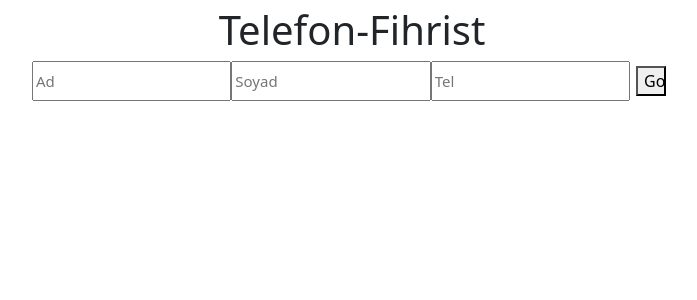
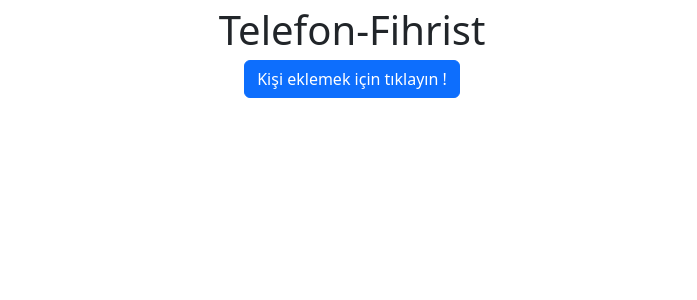
Before and after one commit to ridvan-aydin-del/tel-fihrist, a React (Create React App) app: page / in a window 1280 px wide. Shown: the top 300 px of the page, without its empty margins (288-985 px from the left). Built offline with nearby package versions, Linux system fonts and the light colour scheme.

Commit message:
Modal ve 3. Input eklendi

```diff
--- a/package.json
+++ b/package.json
@@ -12,6 +12,7 @@
     "@types/react-dom": "^18.0.9",
     "bootstrap": "^5.2.3",
     "react": "^18.2.0",
+    "react-bootstrap": "^2.7.0",
     "react-dom": "^18.2.0",
     "react-scripts": "5.0.1",
     "reactstrap": "^9.1.5",
--- a/src/App.tsx
+++ b/src/App.tsx
@@ -1,94 +1,15 @@
 import React, { useState } from "react";
 import "./App.css";
-import Input from "./components/Input";
-import Input2 from "./components/Input2";
-import { Ekle } from "./model";
-import { Eklee } from "./model2";
-import { Tel } from "./model3";
-import { Table } from 'reactstrap';
 import 'bootstrap/dist/css/bootstrap.min.css';
+import ModalEkle from './components/ModalEkle'
 
 
 const App: React.FC = () => {
-  {/*----Ad----*/}
-  const [ekle, setEkle] = useState<string>("");
-  const [ekles, setEkles] = useState<Ekle[]>([]);
 
-  const elleEkle = (e: React.FormEvent) => {
-    e.preventDefault();
-    if (ekle) {
-      setEkles([...ekles, { id: Date.now(), ekle, isDone: false, idd: Date.now(), eklee, isDonee: false, iddd: Date.now(), ekleee, isDoneee: false }]);
-      setEkle("");
-    }
-  }
-{/*----Ad----*/}
-{/*----soyAd----*/}
-  const [eklee,setEklee] = useState<string>("");
-  const [ekless, setEkless] = useState<Eklee[]>([]);
-
-  const elleEklee = (t: React.FormEvent) => {
-    t.preventDefault();
-    if (eklee) {
-      setEkless([...ekless, { idd: Date.now(), eklee, isDonee: false }]);
-      setEklee("");
-    }
-  }
-
-{/*----soyAd----*/}
-{/*----Tel----*/}
-const [ekleee,setEkleee] = useState<string>("");
-const [tell, setTell] = useState<Tel[]>([]);
-
-const elleEkleee = (a: React.FormEvent) => {
-  a.preventDefault();
-  if (ekleee) {
-    setTell([...tell, { iddd: Date.now(), ekleee, isDoneee: false }]);
-    setEkleee("");
-  }
-}
-
-{/*----Tel----*/}
-{/*----Ülke----*/}
-
-{/*----Ülke----*/}
   return (
     <div className="App">
       <span className="baslik">Telefon-Fihrist</span>
-      <Input ekle={ekle} setEkle={setEkle} elleEkle={elleEkle}
-       eklee={eklee} setEklee={setEklee} elleEklee={elleEklee}
-       ekleee={ekleee} setEkleee={setEkleee} elleEkleee={elleEkleee}
-        />
-
-  {ekles.map((t) => (
-        <Table striped >
-        <thead>
-    <tr>
-      <th>
-        Ad
-      </th>
-      <th>
-        Soyad
-      </th>
-      <th>
-        Telefon Numarası
-      </th>
-      <th>
-        Ülke
-      </th>
-    </tr>
-  </thead>
-  <tbody>
-    <tr>
-
-    <td className="list">{t.ekle}</td>
-    <td className="list">{t.eklee}</td>
-    <td className="list">{t.ekleee}</td>
-    </tr>
-
-  </tbody>
-      </Table>
-      ))}
-
+      <ModalEkle/>
     </div>
   );
 };
--- a/src/components/Input.tsx
+++ b/src/components/Input.tsx
@@ -1,5 +1,11 @@
 import React from "react";
 import "./styles.css";
+
+import Button from 'react-bootstrap/Button';
+import Modal from 'react-bootstrap/Modal';
+
+import 'bootstrap/dist/css/bootstrap.min.css';
+import { Table } from 'reactstrap';
 
 interface Props {
   ekle: string;
@@ -13,9 +19,13 @@ interface Props {
   ekleee: string;
   setEkleee: React.Dispatch<React.SetStateAction<string>>;
   elleEkleee: (a: React.FormEvent) => void;
+
+  ekleeee: string;
+  setEkleeee: React.Dispatch<React.SetStateAction<string>>;
+  elleEkleeee: (a: React.FormEvent) => void;
 }
 
-const Input: React.FC<Props> = ({ ekle, setEkle, elleEkle, eklee, setEklee, elleEklee, ekleee,setEkleee,elleEkleee}) => {
+const Input: React.FC<Props> = ({ ekle, setEkle, elleEkle, eklee, setEklee, elleEklee, ekleee,setEkleee,elleEkleee, ekleeee,setEkleeee,elleEkleeee}) => {
   return (
     <form className="input" onSubmit={(e) => elleEkle(e)}>
       <input
@@ -41,10 +51,16 @@ const Input: React.FC<Props> = ({ ekle, setEkle, elleEkle, eklee, setEklee, elle
         placeholder="Tel"
         className="input__box"
       />
+      <input
+        type="input"
+        value={ekleeee}
+        onChange={(b) => setEkleeee(b.target.value)}
+        placeholder="Ülke"
+        className="input__box"
+      />
 
-      <button className="input__submit" type="submit">
-        Go
-      </button>
+
+<Button variant="primary" type="submit">Ekle</Button>
     </form>
   );
 };
--- /dev/null
+++ b/src/components/ModalEkle.tsx
@@ -0,0 +1,136 @@
+import React, { useState } from 'react';
+import Button from 'react-bootstrap/Button';
+import Modal from 'react-bootstrap/Modal';
+
+import Input from "./Input";
+import { Ekle } from "../model";
+import { Eklee } from "../model2";
+import { Tel } from "../model3";
+import { Ulke } from "../model4";
+
+import { Table } from 'reactstrap';
+
+
+function ModalEkle() {
+  const [show, setShow] = useState(false);
+
+  const handleClose = () => setShow(false);
+  const handleShow = () => setShow(true);
+
+
+    {/*----Ad----*/}
+    const [ekle, setEkle] = useState<string>("");
+    const [ekles, setEkles] = useState<Ekle[]>([]);
+
+    const elleEkle = (e: React.FormEvent) => {
+      e.preventDefault();
+      if (ekle) {
+        setEkles([...ekles, { id: Date.now(), ekle, isDone: false, idd: Date.now(), eklee, isDonee: false, iddd: Date.now(), ekleee, isDoneee: false , idddd: Date.now(), ekleeee, isDoneeee: false }]);
+        setEkle("");
+      }
+    }
+  {/*----Ad----*/}
+  {/*----soyAd----*/}
+    const [eklee,setEklee] = useState<string>("");
+    const [ekless, setEkless] = useState<Eklee[]>([]);
+
+    const elleEklee = (t: React.FormEvent) => {
+      t.preventDefault();
+      if (eklee) {
+        setEkless([...ekless, { idd: Date.now(), eklee, isDonee: false }]);
+        setEklee("");
+      }
+    }
+
+  {/*----soyAd----*/}
+  {/*----Tel----*/}
+  const [ekleee,setEkleee] = useState<string>("");
+  const [tell, setTell] = useState<Tel[]>([]);
+
+  const elleEkleee = (a: React.FormEvent) => {
+    a.preventDefault();
+    if (ekleee) {
+      setTell([...tell, { iddd: Date.now(), ekleee, isDoneee: false }]);
+      setEkleee("");
+    }
+  }
+
+  {/*----Tel----*/}
+  {/*----Ülke----*/}
+  const [ekleeee,setEkleeee] = useState<string>("");
+  const [ulkee, setUlkee] = useState<Ulke[]>([]);
+
+  const elleEkleeee = (b: React.FormEvent) => {
+    b.preventDefault();
+    if (ekleeee) {
+      setUlkee([...ulkee, { idddd: Date.now(), ekleeee, isDoneeee: false }]);
+      setEkleeee("");
+    }
+  }
+  {/*----Ülke----*/}
+
+  return (
+    <>
+      <Button variant="primary" onClick={handleShow}>
+        Kişi eklemek için tıklayın !
+      </Button>
+
+      <Modal
+        show={show}
+        onHide={handleClose}
+        backdrop="static"
+        keyboard={false}
+      >
+        <Modal.Header closeButton>
+          <Modal.Title>Kişi Ekle</Modal.Title>
+        </Modal.Header>
+        <Modal.Body>
+        <Input ekle={ekle} setEkle={setEkle} elleEkle={elleEkle}
+       eklee={eklee} setEklee={setEklee} elleEklee={elleEklee}
+       ekleee={ekleee} setEkleee={setEkleee} elleEkleee={elleEkleee}
+       ekleeee={ekleeee} setEkleeee={setEkleeee} elleEkleeee={elleEkleeee}
+        />
+
+
+        </Modal.Body>
+        <Modal.Footer>
+          <Button variant="secondary" onClick={handleClose}>
+            Kapat
+          </Button>
+        </Modal.Footer>
+      </Modal>
+      {ekles.map((t) => (
+        <Table striped >
+        <thead>
+    <tr>
+      <th>
+        Ad
+      </th>
+      <th>
+        Soyad
+      </th>
+      <th>
+        Telefon Numarası
+      </th>
+      <th>
+        Ülke
+      </th>
+    </tr>
+  </thead>
+  <tbody>
+    <tr>
+
+    <td className="list">{t.ekle}</td>
+    <td className="list">{t.eklee}</td>
+    <td className="list">{t.ekleee}</td>
+    <td className="list">{t.ekleeee}</td>
+    </tr>
+
+  </tbody>
+      </Table>
+      ))}
+    </>
+  );
+}
+
+export default ModalEkle;
--- a/src/components/styles.css
+++ b/src/components/styles.css
@@ -1,6 +1,6 @@
 .input{
     display: flex;
-    width: 50%;
+    width: 100%;
     align-items: center;
 }
 .input__box{
@@ -10,8 +10,13 @@
     justify-content: space-around;
 }
 .input__submit{
-    width: 30px;
-    height: 30px;
-    margin: 6px;
-    font-size: px;
+    width: 50%;
+    height: 40px;
+
+    font-size: 15px;
+    padding: 7px 2px;
+    display: flex;
+    align-items: center;
+    justify-content: center;
+    text-align: center;
 }
--- a/src/index.tsx
+++ b/src/index.tsx
@@ -3,6 +3,7 @@ import ReactDOM from 'react-dom/client';
 import './index.css';
 import App from './App';
 
+import 'bootstrap/dist/css/bootstrap.min.css';
 const root = ReactDOM.createRoot(
   document.getElementById('root') as HTMLElement
 );
--- a/src/model.ts
+++ b/src/model.ts
@@ -10,4 +10,8 @@ export interface Ekle{
     iddd: number;
     ekleee: string;
     isDoneee: boolean;
+
+    idddd: number;
+    ekleeee: string;
+    isDoneeee: boolean;
 }
--- /dev/null
+++ b/src/model4.ts
@@ -0,0 +1,7 @@
+export interface Ulke{
+    idddd: number;
+    ekleeee: string;
+    isDoneeee: boolean;
+
+
+}
```
Also changed, not shown: 1 other file (tests, documents, lock files or other folders).
